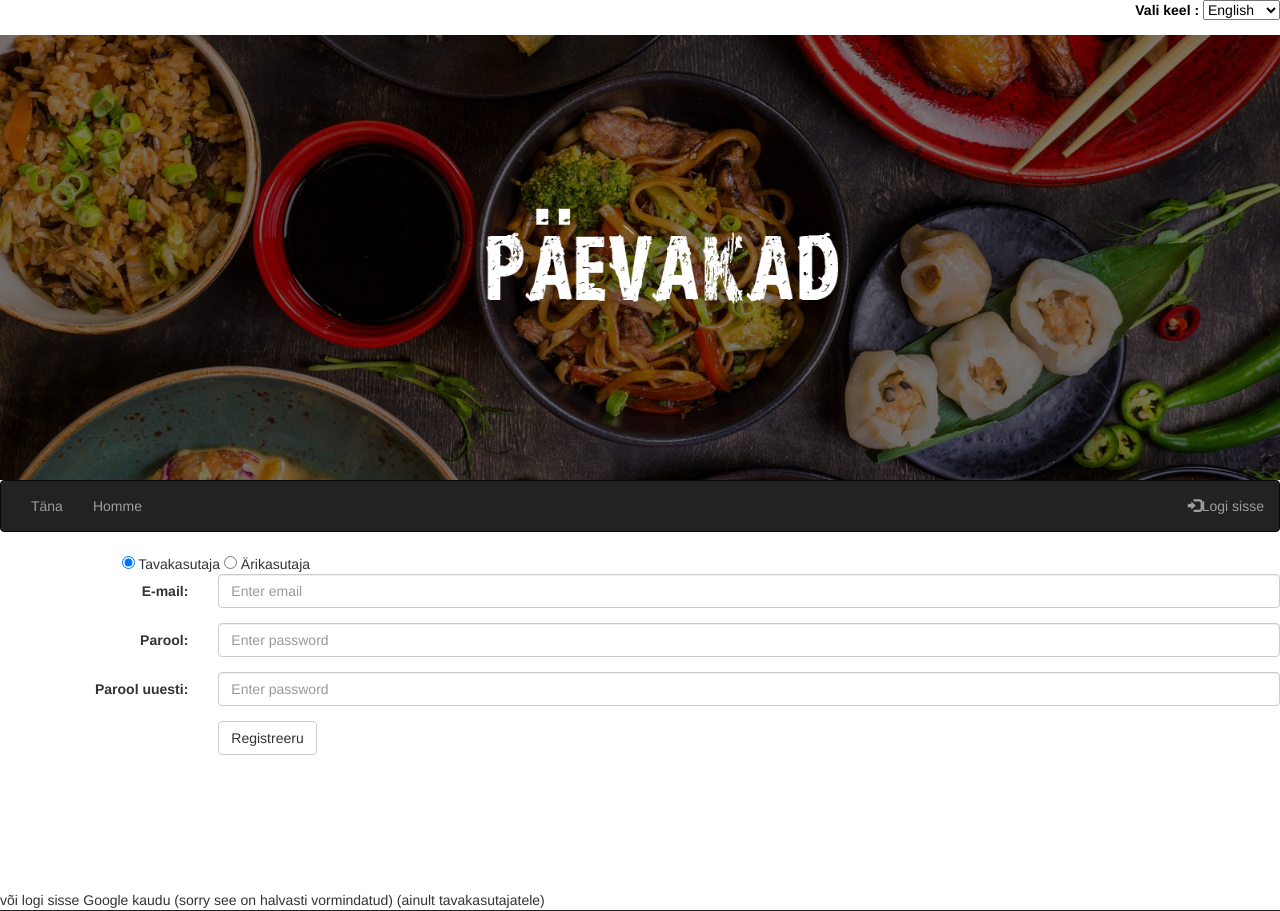
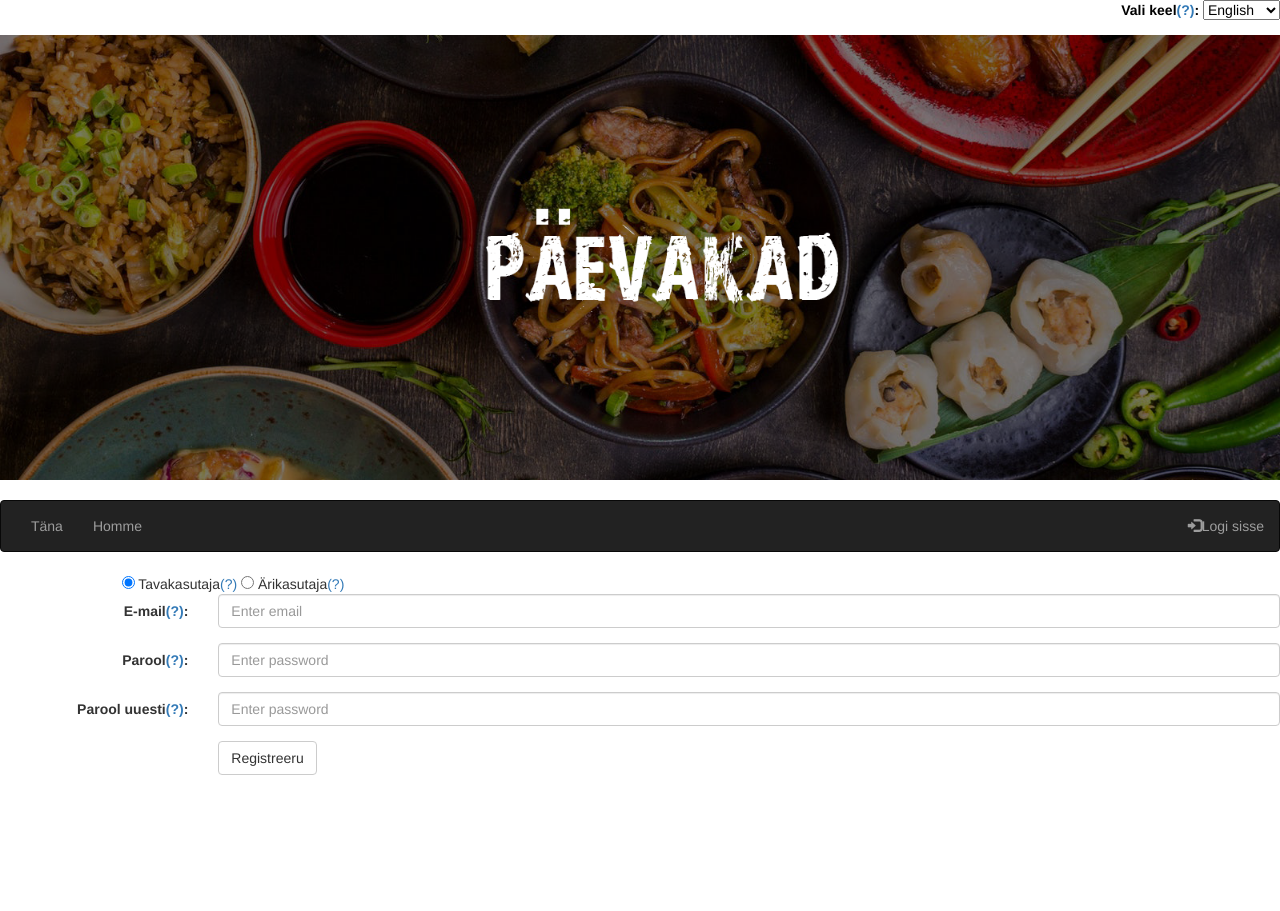
Before and after one commit to simonss/m0llusk, a CodeIgniter app: page /Codeigniter/index.php/home/register in a window 1280 px wide. Shown: the top 911 px of the page. Run offline with CodeIgniter, Linux system fonts and the light colour scheme; some libraries are stand-ins or nearby versions.

Commit message:
3.6 Rakendusesisese abiinfo stuff?

```diff
--- a/CodeIgniter/application/views/registreeru_view.php
+++ b/CodeIgniter/application/views/registreeru_view.php
@@ -1,43 +1,43 @@
 <script src="<?php echo base_url('scripts/registerradios.js')?>"></script>
 <form class="form-horizontal" action="<?php echo base_url('index.php/Home/register_submit/');?>" method="post">
     <div class="col-sm-offset-1 col-sm-10">
-        <input type="radio" name="usertype" value="tavakasutaja" onclick="kasutajatyyp();" checked> Tavakasutaja
-        <input type="radio" name="usertype" value="arikasutaja" onclick="kasutajatyyp();"> Ärikasutaja
+        <input type="radio" name="usertype" value="tavakasutaja" onclick="kasutajatyyp();" checked> Tavakasutaja<a href="#" data-toggle="tooltip" data-placement="right" title="Kui olete tavakasutaja, siis märgistage see.">(?)</a>
+        <input type="radio" name="usertype" value="arikasutaja" onclick="kasutajatyyp();"> Ärikasutaja<a href="#" data-toggle="tooltip" data-placement="right" title="Kui olete ärikasutaja, siis märgistage see.">(?)</a>
     </div>
     <!--//ärikasutaja andmed-->
     <div class="form-group" id="business1" style="display: none">
-        <label class="control-label col-sm-2" for="toidukoha_nimi">Toidukoha nimi:</label>
+        <label class="control-label col-sm-2" for="toidukoha_nimi">Toidukoha nimi<a href="#" data-toggle="tooltip" data-placement="right" title="Siia kirjutage reklaamitava toidukoha nimi.">(?)</a>:</label>
         <div class="col-sm-10">
             <input style="right: 50px" type="text" class="form-control" name="toidukoha_nimi"  placeholder="">
         </div>
     </div>
     <div class="form-group" id="business2" style="display: none">
-        <label class="control-label col-sm-2" for="firma_nimi">Firma nimi:</label>
+        <label class="control-label col-sm-2" for="firma_nimi">Firma nimi<a href="#" data-toggle="tooltip" data-placement="right" title="Siia kirjutage esindatava firma nimi.">(?)</a>:</label>
         <div class="col-sm-10">
             <input style="right: 50px" type="text" class="form-control" name="firma_nimi">
         </div>
     </div>
     <div class="form-group" id="business3" style="display: none">
-        <label class="control-label col-sm-2" for="registrikood">Registrikood:</label>
+        <label class="control-label col-sm-2" for="registrikood">Registrikood<a href="#" data-toggle="tooltip" data-placement="right" title="Siia kirjutage firmale omane registrikood.">(?)</a>:</label>
         <div class="col-sm-10">
             <input style="right: 50px" type="text" class="form-control" name="registrikood">
         </div>
     </div>
     <!--//tavakasutaja andmed-->
     <div class="form-group">
-        <label class="control-label col-sm-2" for="email">E-mail:</label>
+        <label class="control-label col-sm-2" for="email">E-mail<a href="#" data-toggle="tooltip" data-placement="right" title="Siin saate määrata endale logimiseks meiliaadressi.">(?)</a>:</label>
         <div class="col-sm-10">
             <input style="right: 50px" type="email" class="form-control" name="email"  placeholder="Enter email" required>
         </div>
     </div>
     <div class="form-group">
-        <label class="control-label col-sm-2" for="pwd">Parool:</label>
+        <label class="control-label col-sm-2" for="pwd">Parool<a href="#" data-toggle="tooltip" data-placement="right" title="Siia valige endale sobiv parool.">(?)</a>:</label>
         <div class="col-sm-10">
             <input type="password" class="form-control" name="password" placeholder="Enter password" required>
         </div>
     </div>
     <div class="form-group">
-        <label class="control-label col-sm-2" for="pwd">Parool uuesti:</label>
+        <label class="control-label col-sm-2" for="pwd">Parool uuesti<a href="#" data-toggle="tooltip" data-placement="right" title="Siia sisestage valitud parool uuesti.">(?)</a>:</label>
         <div class="col-sm-10">
             <input type="password" class="form-control" name="password2" placeholder="Enter password" required>
         </div>
--- a/CodeIgniter/application/views/templates/footer.php
+++ b/CodeIgniter/application/views/templates/footer.php
@@ -1,3 +1,15 @@
+<!DOCTYPE html>
+<html lang="en">
+<head>
+    <title>Bootstrap Example</title>
+    <meta charset="utf-8">
+    <meta name="viewport" content="width=device-width, initial-scale=1">
+    <link rel="stylesheet" href="https://maxcdn.bootstrapcdn.com/bootstrap/3.3.7/css/bootstrap.min.css">
+    <script src="https://ajax.googleapis.com/ajax/libs/jquery/3.3.1/jquery.min.js"></script>
+    <script src="https://maxcdn.bootstrapcdn.com/bootstrap/3.3.7/js/bootstrap.min.js"></script>
+</head>
+<body>
+
 <footer class="footer" style="background-color: #222222">
 	<div class="container-fluid" >
 		<br>
@@ -5,9 +17,9 @@
 			<div class="col-sm-1"></div>
 			<div class="col-sm-4">
 				<h2 style="color: #acada5">Päevakad</h2>
-				<p class="text-left" style="color: #acada5"><strong><?=_AADRESS?>: </strong>Juhan Liivi 2, Tartu</p>
-				<p class="text-left" style="color: #acada5"><strong><?=_MEIL?>: </strong>paevakad@gmail.com</p>
-                <p class="text-left" style="color: #acada5"><a href="<?php echo base_url('index.php/Home/statistika');?>" title="Statsistika andmete ja kasutajate kohta"><strong><?=_STATISTIKA?></strong></a></p>
+                <p class="text-left" style="color: #acada5"><strong><?=_AADRESS?><a href="#" data-toggle="tooltip" data-placement="right" title="Asume sellel aadressil.">(?)</a>: </strong>Juhan Liivi 2, Tartu</p>
+				<p class="text-left" style="color: #acada5"><strong><?=_MEIL?><a href="#" data-toggle="tooltip" data-placement="right" title="Võtke sellel aadressil meiega ühendust.">(?)</a>: </strong>paevakad@gmail.com</p>
+                <p class="text-left" style="color: #acada5"><a href="<?php echo base_url('index.php/Home/statistika');?>" title="Statistika andmete ja kasutajate kohta"><strong><?=_STATISTIKA?></strong></a></p>
 			</div>
 			<div class="col-sm-6"><div id="map" style="width:100%;height: 300px;"></div></div>
 			<div class="col-sm-1"></div>
--- a/CodeIgniter/application/views/templates/header.php
+++ b/CodeIgniter/application/views/templates/header.php
@@ -51,7 +51,7 @@ if(isset($_SESSION['lang'])){
 <div style="background-color: #222222">
 <form method='get' id='form_lang' style="float: right">
     <p style="background-color:#ffffff;color:#000000;">
-        <label for="lang"><?=_VALIKEEL?> : </label>
+        <label for="lang"><?=_VALIKEEL?><a href="#" data-toggle="tooltip" data-placement="bottom" title="Siin saate valida kuvatava keele.">(?)</a>:</label>
     <select name='lang' id='lang' onchange='changeLang();' >
 		<option value='eng' <?php if(isset($_SESSION['lang']) && $_SESSION['lang'] == 'eng'){ echo "selected"; } ?> >English</option>
 		<option value='est' <?php if(isset($_SESSION['lang']) && $_SESSION['lang'] == 'est'){ echo "selected"; } ?> >Estonian</option>
```
Also changed, not shown: CodeIgniter/application/views/login_view.php (+4 -4 lines), CodeIgniter/application/views/navbar_view.php (line endings or trailing spaces).
